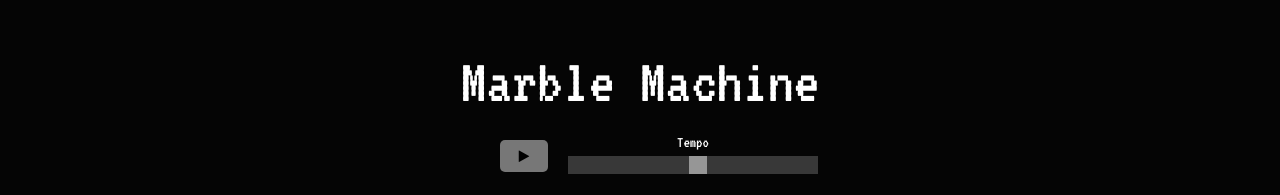
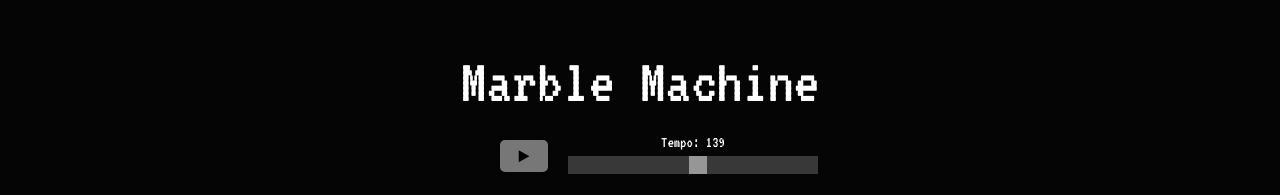
Before and after one commit to hanhee-song/marble_machine, a React (Create React App) app: page / in a window 1280 px wide. Shown: the top 195 px of the page. Built offline with nearby package versions, Linux system fonts and the light colour scheme.

Commit message:
add tempo number

```diff
--- a/src/components/soundboard.jsx
+++ b/src/components/soundboard.jsx
@@ -26,8 +26,6 @@ class Soundboard extends React.Component {
       this.setState({ timeout });
     };
     timeoutCallback();
-    // const timeout = setTimeout(timeoutCallback, this.state.tempo);
-    // this.setState({ timeout });
   }
 
   handlePause() {
@@ -44,11 +42,12 @@ class Soundboard extends React.Component {
   }
 
   handleTempoChange(e) {
-    this.setState({ tempo: e.target.value });
+    this.setState({ tempo: Number(e.target.value) });
   }
 
   render () {
     const startButton = this.state.timeout ? "pause" : "play";
+    const tempo = Math.round(15000 / (this.state.tempo + 6));
     return (
       <div className="soundboard">
         <div className="soundboard-controls">
@@ -56,8 +55,9 @@ class Soundboard extends React.Component {
             <i className={`fa fa-${startButton}`} aria-hidden="true"></i>
           </button>
           <div className="soundboard-controls-tempo-container">
-            <div className="soundboard-controls-tempo-title">Tempo</div>
-            <input className="soundboard-controls-tempo-slider" type="range" min="30" max="180"
+            <div className="soundboard-controls-tempo-title">Tempo: {tempo}</div>
+            <input className="soundboard-controls-tempo-slider" type="range"
+              min="30" max="180" step="1"
               value={this.state.tempo}
               onChange={this.handleTempoChange}/>
           </div>
```
